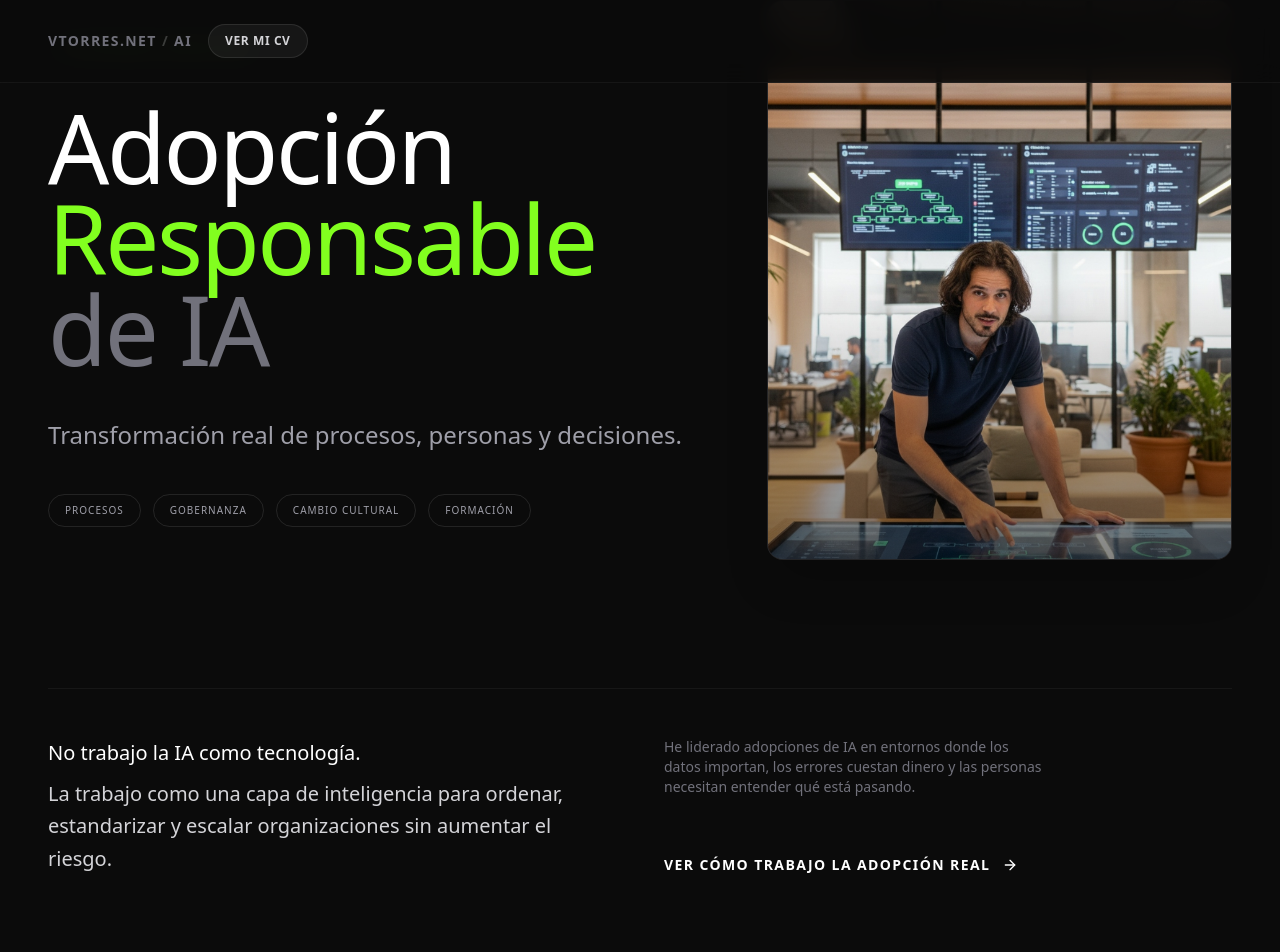
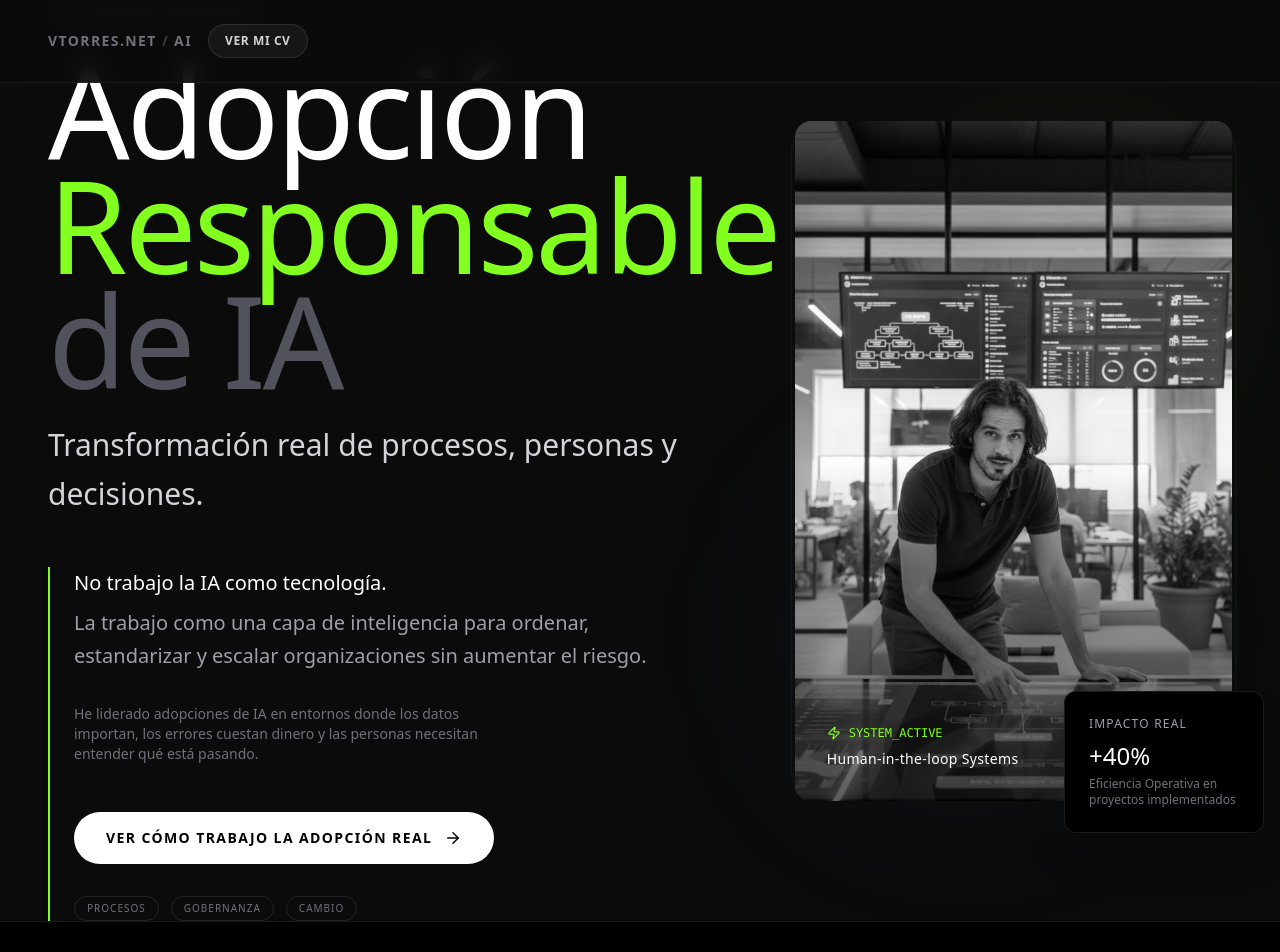
Before and after one commit to victortorresa94-del/vtorres.net, a Next.js app: page /ai in a window 1280 px wide. Shown: the top 952 px of the page. Built offline with nearby package versions, Linux system fonts and the light colour scheme.

Commit message:
style(ai): redesign hero section with unified layout and creative tech visuals

```diff
--- a/src/app/ai/page.tsx
+++ b/src/app/ai/page.tsx
@@ -279,15 +279,15 @@ export default function AIAdoptionPage() {
                 </div>
             </nav>
 
-            {/* HERO */}
-            <section className="relative min-h-screen flex flex-col pt-32 md:pt-0 md:justify-center px-6 md:px-12 overflow-hidden">
-                <div className="max-w-[1400px] mx-auto w-full grid grid-cols-1 lg:grid-cols-12 gap-12 lg:items-center h-full">
+            <section className="relative min-h-screen flex flex-col justify-center px-6 md:px-12 overflow-hidden py-32 lg:py-0">
+                <div className="max-w-[1600px] mx-auto w-full grid grid-cols-1 lg:grid-cols-12 gap-16 lg:gap-24 items-center">
 
-                    {/* Left: Content (60%) */}
-                    <div className="lg:col-span-7 space-y-10 relative z-10">
+                    {/* Left: Content (55%) */}
+                    <div className="lg:col-span-7 space-y-12 relative z-10 text-left">
+                        <div className="space-y-6">
                             <motion.div
-                            initial={{ opacity: 0, y: 10 }}
-                            animate={{ opacity: 1, y: 0 }}
+                                initial={{ opacity: 0, x: -20 }}
+                                animate={{ opacity: 1, x: 0 }}
                                 transition={{ duration: 0.6 }}
                                 className="inline-flex items-center gap-2 px-3 py-1 rounded-full bg-[#82ff1f]/5 border border-[#82ff1f]/20"
                             >
@@ -298,76 +298,120 @@ export default function AIAdoptionPage() {
                             </motion.div>
 
                             <motion.h1
-                            initial={{ opacity: 0, y: 10 }}
+                                initial={{ opacity: 0, y: 20 }}
                                 animate={{ opacity: 1, y: 0 }}
                                 transition={{ delay: 0.2, duration: 0.6 }}
-                            className="text-5xl md:text-7xl lg:text-8xl font-medium tracking-tight leading-[0.95] text-white"
+                                className="text-5xl md:text-7xl lg:text-9xl font-medium tracking-tight leading-[0.9] text-white"
                             >
                                 <span className="block text-white">Adopción</span>
                                 <span className="block text-[#82ff1f]">Responsable</span>
-                            <span className="block text-zinc-500">de IA</span>
+                                <span className="block text-zinc-600">de IA</span>
                             </motion.h1>
 
                             <motion.h2
                                 initial={{ opacity: 0 }}
                                 animate={{ opacity: 1 }}
                                 transition={{ delay: 0.4, duration: 0.6 }}
-                            className="text-xl md:text-2xl text-zinc-400 font-light max-w-2xl leading-relaxed"
+                                className="text-xl md:text-3xl text-zinc-300 font-light max-w-2xl leading-relaxed"
                             >
                                 {content.hero.subtitle}
                             </motion.h2>
+                        </div>
 
-                        {/* Chips */}
+                        {/* Unified Text Block */}
                         <motion.div
                             initial={{ opacity: 0 }}
                             animate={{ opacity: 1 }}
-                            transition={{ delay: 0.5, duration: 0.6 }}
-                            className="flex flex-wrap gap-3"
+                            transition={{ delay: 0.6, duration: 0.6 }}
+                            className="space-y-8 pl-6 border-l-2 border-[#82ff1f]"
                         >
-                            {["Procesos", "Gobernanza", "Cambio Cultural", "Formación"].map((tag) => (
-                                <span key={tag} className="px-4 py-2 rounded-full border border-white/10 text-[10px] uppercase tracking-widest text-zinc-400 hover:bg-[#82ff1f] hover:text-black hover:border-[#82ff1f] transition-all cursor-default">
+                            <p className="text-lg md:text-xl text-zinc-400 font-light leading-relaxed max-w-2xl">
+                                <span className="text-white font-medium block mb-2">{content.hero.desc.split('. ')[0]}.</span>
+                                {content.hero.desc.split('. ').slice(1).join('. ')}
+                            </p>
+
+                            <p className="text-sm text-zinc-500 font-light max-w-md">
+                                He liderado adopciones de IA en entornos donde los datos importan, los errores cuestan dinero y las personas necesitan entender qué está pasando.
+                            </p>
+
+                            <div className="flex flex-wrap items-center gap-8 pt-4">
+                                <Link href="#enfoque" className="inline-flex items-center gap-3 bg-white text-black px-8 py-4 rounded-full text-sm font-bold uppercase tracking-widest hover:bg-[#82ff1f] transition-all group">
+                                    {content.hero.cta}
+                                    <ArrowRight size={18} className="group-hover:translate-x-1 transition-transform" />
+                                </Link>
+
+                                <div className="flex gap-3">
+                                    {["Procesos", "Gobernanza", "Cambio"].map((tag) => (
+                                        <span key={tag} className="px-3 py-1 rounded-full border border-white/10 text-[10px] uppercase tracking-widest text-zinc-500 hover:border-[#82ff1f] hover:text-[#82ff1f] transition-colors cursor-default">
                                             {tag}
                                         </span>
                                     ))}
+                                </div>
+                            </div>
                         </motion.div>
                     </div>
 
-                    {/* Right: Portrait (40%) */}
+                    {/* Right: Creative Visual (45%) */}
+                    <div className="lg:col-span-5 relative h-[60vh] lg:h-[85vh] w-full flex items-center justify-center">
+                        {/* Background Shapes */}
                         <motion.div
-                        initial={{ opacity: 0, scale: 0.95 }}
+                            initial={{ opacity: 0, scale: 0.8 }}
                             animate={{ opacity: 1, scale: 1 }}
-                        transition={{ delay: 0.4, duration: 0.8 }}
-                        className="lg:col-span-5 relative h-[50vh] lg:h-[70vh] w-full"
+                            transition={{ duration: 1, delay: 0.2 }}
+                            className="absolute inset-0 z-0"
                         >
-                        <div className="relative w-full h-full rounded-2xl overflow-hidden border border-white/5 bg-zinc-900 shadow-2xl">
+                            <div className="absolute top-10 right-10 w-64 h-64 bg-[#82ff1f]/10 rounded-full blur-[100px]" />
+                            <div className="absolute bottom-10 left-10 w-64 h-64 bg-blue-500/10 rounded-full blur-[100px]" />
+                        </motion.div>
+
+                        {/* Main Image Container */}
+                        <motion.div
+                            initial={{ opacity: 0, y: 40 }}
+                            animate={{ opacity: 1, y: 0 }}
+                            transition={{ duration: 0.8, delay: 0.4 }}
+                            className="relative w-full h-full max-h-[800px] z-10"
+                        >
+                            {/* Tech Frame */}
+                            <div className="absolute inset-0 border border-white/10 rounded-3xl" />
+                            <div className="absolute -inset-4 border border-white/5 rounded-[2rem] scale-95" />
+
+                            {/* Image Mask */}
+                            <div className="relative w-full h-full rounded-2xl overflow-hidden group">
                                 <Image
                                     src="/images/ai-hero-new.jpg"
                                     alt="Víctor Torres - AI Business Consultant"
                                     fill
-                                className="object-cover object-top hover:scale-105 transition-all duration-700"
+                                    className="object-cover object-center group-hover:scale-105 transition-transform duration-700 grayscale hover:grayscale-0"
                                     priority
                                 />
-                            <div className="absolute inset-0 bg-gradient-to-t from-black/80 via-transparent to-transparent opacity-60" />
+                                <div className="absolute inset-0 bg-gradient-to-t from-black/80 via-transparent to-transparent opacity-80" />
+
+                                {/* Overlay Data Elements */}
+                                <div className="absolute bottom-8 left-8 space-y-2">
+                                    <div className="flex items-center gap-2 text-[#82ff1f] text-xs font-mono">
+                                        <Zap size={14} />
+                                        <span>SYSTEM_ACTIVE</span>
+                                    </div>
+                                    <p className="text-white text-sm font-medium tracking-wide">
+                                        Human-in-the-loop Systems
+                                    </p>
+                                </div>
+                            </div>
+
+                            {/* Floating Card */}
+                            <motion.div
+                                initial={{ opacity: 0, x: 20 }}
+                                animate={{ opacity: 1, x: 0 }}
+                                transition={{ delay: 0.8 }}
+                                className="absolute -bottom-8 -right-8 p-6 bg-black border border-white/10 rounded-xl shadow-2xl backdrop-blur-xl max-w-[200px] hidden md:block"
+                            >
+                                <p className="text-zinc-400 text-xs uppercase tracking-widest mb-2">Impacto Real</p>
+                                <div className="space-y-1">
+                                    <p className="text-2xl text-white font-medium">+40%</p>
+                                    <p className="text-xs text-zinc-500">Eficiencia Operativa en proyectos implementados</p>
                                 </div>
                             </motion.div>
-                </div>
-
-                {/* Bottom Hero Block */}
-                <div className="max-w-[1400px] mx-auto w-full grid grid-cols-1 md:grid-cols-2 gap-12 mt-20 md:mt-32 pb-20 border-t border-white/5 pt-12">
-                    <div className="text-lg md:text-xl text-zinc-300 font-light leading-relaxed">
-                        <p className="max-w-xl">
-                            <span className="font-medium text-white block mb-2">{content.hero.desc.split('. ')[0]}.</span>
-                            {content.hero.desc.split('. ').slice(1).join('. ')}
-                        </p>
-                    </div>
-                    <div className="flex flex-col justify-between items-start">
-                        <p className="text-zinc-500 font-light text-sm max-w-sm mb-6">
-                            He liderado adopciones de IA en entornos donde los datos importan, los errores cuestan dinero y las personas necesitan entender qué está pasando.
-                        </p>
-                        <Link href="#enfoque" className="inline-flex items-center gap-3 text-sm font-bold uppercase tracking-widest text-white hover:text-[#82ff1f] group transition-colors">
-                            {content.hero.cta}
-                            <ArrowRight size={16} className="group-hover:translate-x-1 transition-transform" />
-                        </Link>
+                        </motion.div>
                     </div>
                 </div>
             </section>
```
Lines whose indentation alone changed are shown as unchanged.
